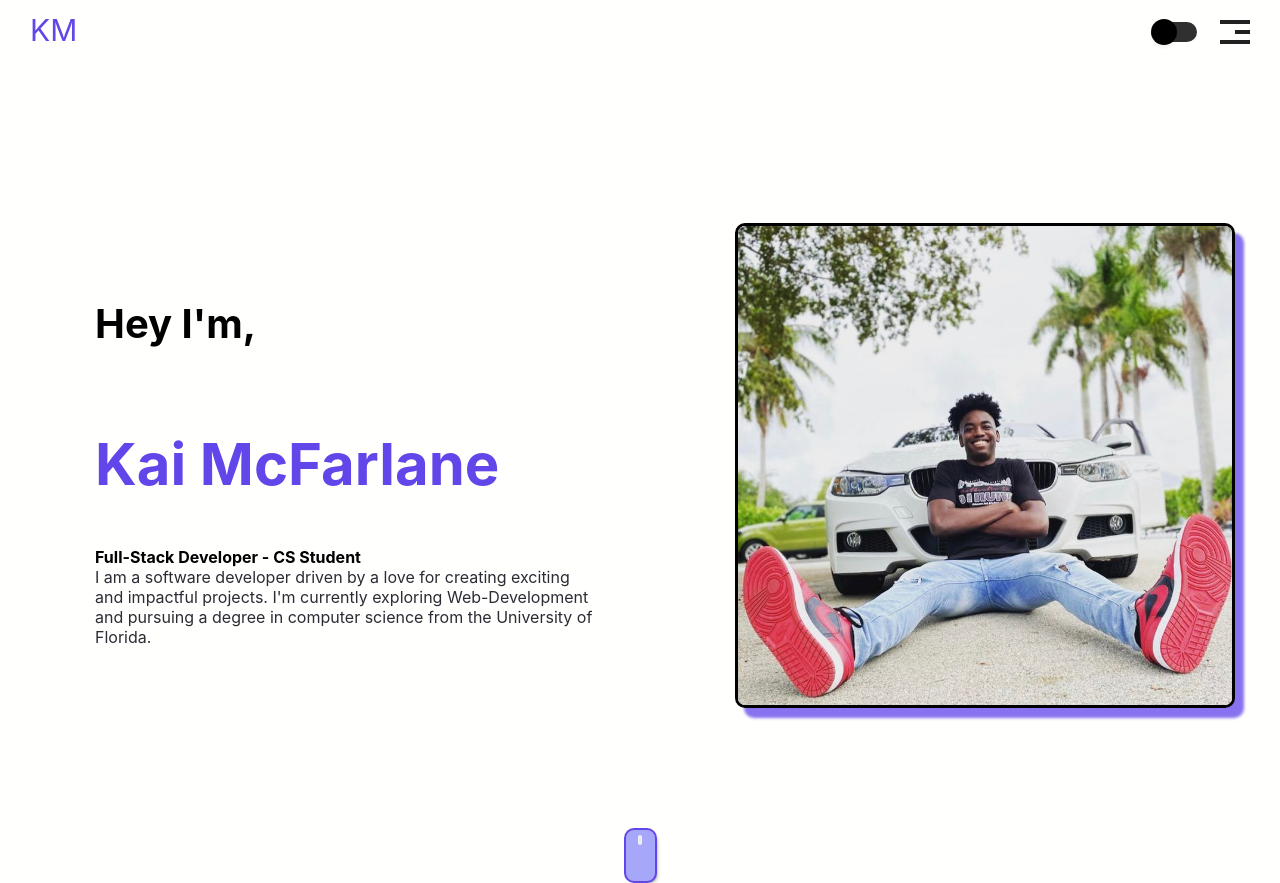
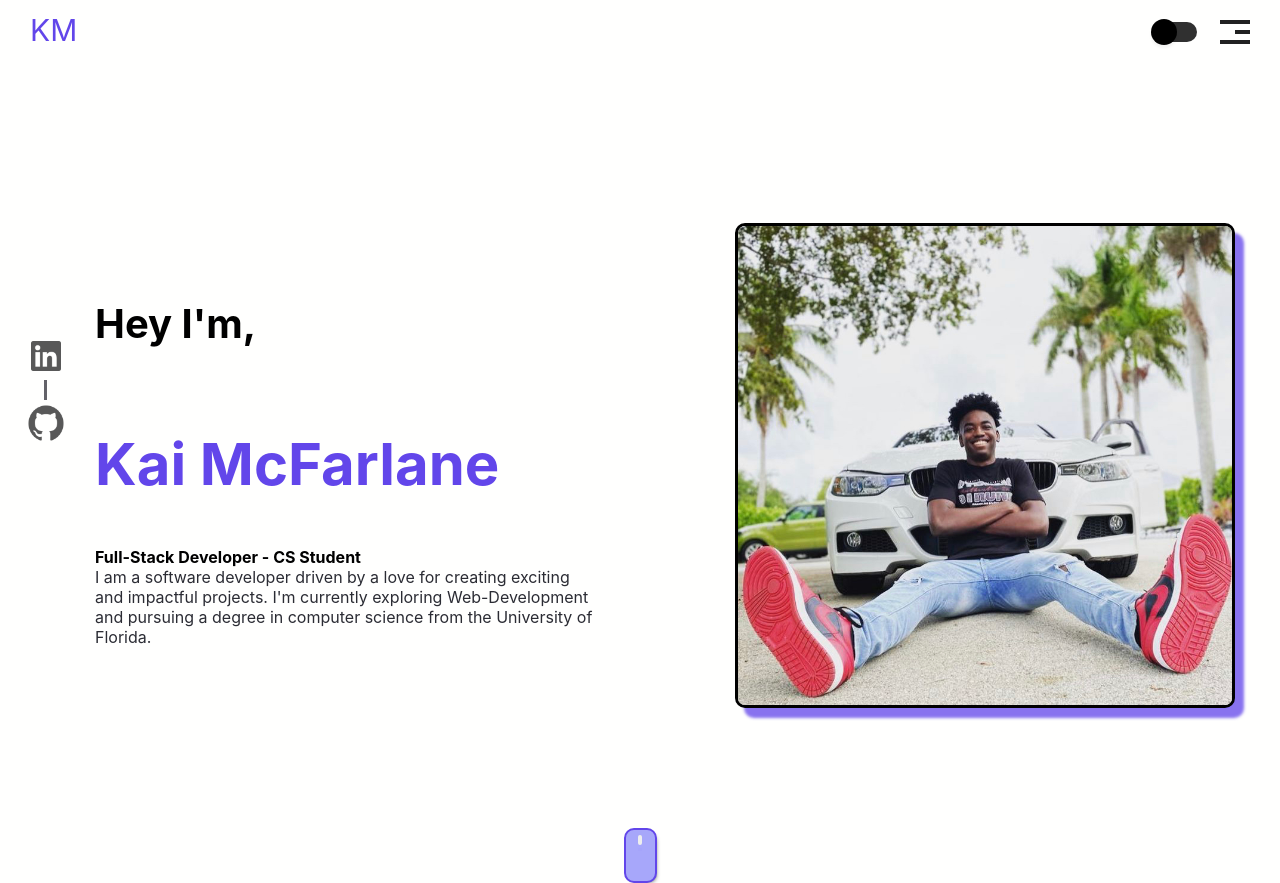
Before and after one commit to kaimcfarlane/portfolio_website_km, a React (Create React App) app in the folder portfolio_website_km/: page / in a window 1280 px wide. Built offline with nearby package versions, Linux system fonts and the light colour scheme; the HTML template or start-up script is replaced by a standard one.

Commit message:
Added social media links and styling to main page

```diff
--- a/portfolio_website_km/src/Header.js
+++ b/portfolio_website_km/src/Header.js
@@ -342,6 +342,7 @@ export default function Header({DLObj, toggleDL}) {
     </div>
         <div id={styles.menuContent} ref={menuContent}>
             <ul id={styles.dropdown}>
+                {/* Create naivation component or use inline stlyes w/t object */}
                 <li ref={styleLink1} className={styles.headerItem}><a ref={hLink1} href='#' className={styles.hLink}>&lt;ABOUT/&gt;</a></li>
                 <li ref={styleLink2} className={styles.headerItem}><a ref={hLink2} href='#' className={styles.hLink}>&lt;SKILLS/&gt;</a></li>
                 <li ref={styleLink3} className={styles.headerItem}><a ref={hLink3} href='#' className={styles.hLink}>&lt;PROJECTS/&gt;</a></li>
--- a/portfolio_website_km/src/Welcome.js
+++ b/portfolio_website_km/src/Welcome.js
@@ -1,6 +1,8 @@
 import React, {useRef, useEffect} from 'react';
 import styles from './Welcome.module.css';
 import imageC from './selfPictures/selfie2.jpg';
+import githubPic from  './githubLogo1.png';
+import linkedinPic from './linkedinLogo1.png';
 import imageS from './KaiMcFarlaneSeniorPicture2.jpeg';
 import { func } from 'prop-types';
 
@@ -153,6 +155,19 @@ export default function Welcome({DLObj}) {
 
   return (
     <>
+    <div id={styles.SMContainer}>
+        <div id={styles.linkedin}>
+            <a href='https://www.linkedin.com/in/kaimcfarlane/' target='_blank'>
+                <img id={styles.linkedinPic} alt='LinkedIn Logo' src={linkedinPic}></img>
+            </a>
+        </div>
+        <span id={styles.line}></span>
+        <div id={styles.github}>
+            <a href='https://github.com/kaimcfarlane' target='_blank'>
+                <img id={styles.githubPic} alt='GitHub Logo' src={githubPic}></img>
+            </a>
+        </div>
+    </div>
     <section id={styles.welcomeAll}>
     <div id={styles.welcomeContent}>
         <h2 ref={subtitle} id={styles.subtitle}>Hey I'm,</h2>
--- a/portfolio_website_km/src/Welcome.module.css
+++ b/portfolio_website_km/src/Welcome.module.css
@@ -22,6 +22,59 @@
     /* for custom whitespace
     margin-left: 298px; */
 
+}
+
+#SMContainer{
+  position: absolute;
+  left: 2%;
+  top: 42%;
+}
+
+#linkedin{
+
+}
+
+#line{
+  border-left: 3px solid #636269;
+  height: 200px;
+  margin-left: 18px;
+  margin-top: 10px;
+}
+
+#github{
+  padding-top: 3px;
+}
+
+#linkedinPic{
+  cursor: pointer;
+  width: 40px;
+  opacity: 65%;
+  height: 40px;
+  transition: 0.2s ease-in-out;
+  /* box-shadow: rgba(0, 0, 0, 0.25) 0px 0.0625em 0.0625em, rgba(0, 0, 0, 0.25) 0px 0.125em 0.5em, rgba(255, 255, 255, 0.1) 0px 0px 0px 1px inset; */
+  /* box-shadow: rgba(0, 0, 0, 0.4) 0px 2px 4px, rgba(0, 0, 0, 0.3) 0px 7px 13px -3px, rgba(0, 0, 0, 0.2) 0px -3px 0px inset; */
+}
+
+#linkedinPic:hover{
+  /* box-shadow: rgba(0, 0, 0, 0.4) 0px 2px 4px, rgba(0, 0, 0, 0.3) 0px 7px 13px -3px, rgba(0, 0, 0, 0.2) 0px -3px 0px inset; */
+  opacity: 100%;
+  box-shadow: rgba(0, 0, 0, 0.25) 0px 0.0625em 0.0625em, rgba(0, 0, 0, 0.25) 0px 0.125em 0.5em, rgba(255, 255, 255, 0.1) 0px 0px 0px 1px inset;
+}
+
+#githubPic{
+  cursor: pointer;
+  width: 40px;
+  opacity: 65%;
+  height: 40px;
+  transition: 0.2s ease-in-out;
+  /* box-shadow: rgba(0, 0, 0, 0.25) 0px 0.0625em 0.0625em, rgba(0, 0, 0, 0.25) 0px 0.125em 0.5em, rgba(255, 255, 255, 0.1) 0px 0px 0px 1px inset; */
+  /* box-shadow: rgba(0, 0, 0, 0.4) 0px 2px 4px, rgba(0, 0, 0, 0.3) 0px 7px 13px -3px, rgba(0, 0, 0, 0.2) 0px -3px 0px inset; */
+}
+
+#githubPic:hover{
+  box-shadow: rgba(0, 0, 0, 0.25) 0px 0.0625em 0.0625em, rgba(0, 0, 0, 0.25) 0px 0.125em 0.5em, rgba(255, 255, 255, 0.1) 0px 0px 0px 1px inset;
+  opacity: 100%;
+  /* box-shadow: rgba(0, 0, 0, 0.4) 0px 2px 4px, rgba(0, 0, 0, 0.3) 0px 7px 13px -3px, rgba(0, 0, 0, 0.2) 0px -3px 0px inset; */
 }
 
 #profilePic{
```
Also changed, not shown: portfolio_website_km/src/githubLogo1.png (added), portfolio_website_km/src/linkedinLogo1.png (added).
